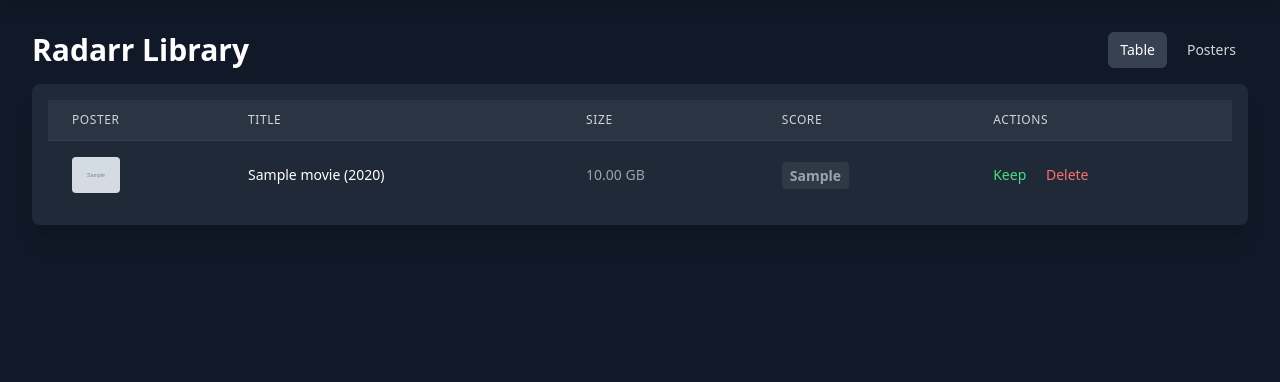
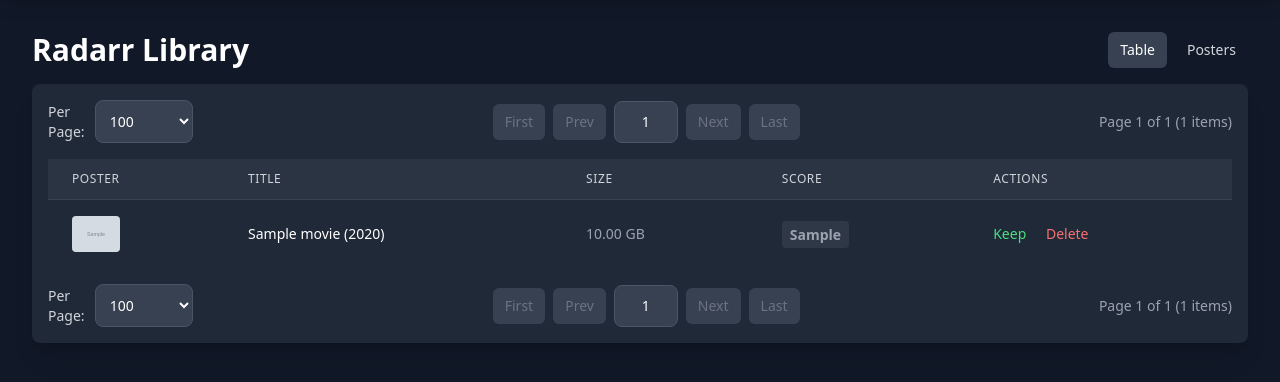
Before and after one commit to sagar4884/media-dashboard, a Flask app: page /radarr in a window 1280 px wide. Shown: the part 64-446 px from the top of the page. Run offline with Flask 3, Linux system fonts and the light colour scheme; tables that the repository leaves empty hold one stand-in row (values such as "Sample post"); grey boxes marked "Sample" are stand-in pictures; some libraries are stand-ins or nearby versions.

Commit message:
feat: full sync and pagination

```diff
--- a/app/routes.py
+++ b/app/routes.py
@@ -48,13 +48,17 @@ def dashboard():
 @current_app.route('/radarr')
 def radarr_page():
     view = request.args.get('view', 'table')
-    movies = Movie.query.order_by(Movie.title).all()
+    page = request.args.get('page', 1, type=int)
+    per_page = request.args.get('per_page', 100, type=int)
+    movies = Movie.query.order_by(Movie.title).paginate(page=page, per_page=per_page)
     return render_template('radarr.html', movies=movies, view=view)
 
 @current_app.route('/sonarr')
 def sonarr_page():
     view = request.args.get('view', 'table')
-    shows = Show.query.order_by(Show.title).all()
+    page = request.args.get('page', 1, type=int)
+    per_page = request.args.get('per_page', 100, type=int)
+    shows = Show.query.order_by(Show.title).paginate(page=page, per_page=per_page)
     return render_template('sonarr.html', shows=shows, view=view)
 
 @current_app.route('/tautulli')
--- /dev/null
+++ b/app/templates/pagination_controls.html
@@ -0,0 +1,18 @@
+<div class="flex items-center space-x-2">
+    <label for="per_page" class="text-sm font-medium text-gray-300">Per Page:</label>
+    <select id="per_page" name="per_page" onchange="window.location.href = this.value;" class="bg-gray-700 border border-gray-600 text-white text-sm rounded-lg focus:ring-blue-500 focus:border-blue-500 block w-full p-2.5">
+        {% for val in [50, 100, 250, 1000] %}
+            <option value="{{ url_for(request.endpoint, page=1, per_page=val, view=view) }}" {% if pagination.per_page == val %}selected{% endif %}>{{ val }}</option>
+        {% endfor %}
+    </select>
+</div>
+<div class="flex items-center space-x-2">
+    <a href="{{ url_for(request.endpoint, page=1, per_page=pagination.per_page, view=view) }}" class="px-3 py-2 rounded-md text-sm font-medium {% if not pagination.has_prev %}bg-gray-700 text-gray-500 cursor-not-allowed{% else %}bg-gray-600 text-white hover:bg-gray-500{% endif %}">First</a>
+    <a href="{{ url_for(request.endpoint, page=pagination.prev_num, per_page=pagination.per_page, view=view) }}" class="px-3 py-2 rounded-md text-sm font-medium {% if not pagination.has_prev %}bg-gray-700 text-gray-500 cursor-not-allowed{% else %}bg-gray-600 text-white hover:bg-gray-500{% endif %}">Prev</a>
+    <input type="text" value="{{ pagination.page }}" onchange="window.location.href = '{{ url_for(request.endpoint, per_page=pagination.per_page, view=view) }}&page=' + this.value;" class="w-16 bg-gray-700 border border-gray-600 text-white text-sm rounded-lg focus:ring-blue-500 focus:border-blue-500 block p-2.5 text-center">
+    <a href="{{ url_for(request.endpoint, page=pagination.next_num, per_page=pagination.per_page, view=view) }}" class="px-3 py-2 rounded-md text-sm font-medium {% if not pagination.has_next %}bg-gray-700 text-gray-500 cursor-not-allowed{% else %}bg-gray-600 text-white hover:bg-gray-500{% endif %}">Next</a>
+    <a href="{{ url_for(request.endpoint, page=pagination.pages, per_page=pagination.per_page, view=view) }}" class="px-3 py-2 rounded-md text-sm font-medium {% if not pagination.has_next %}bg-gray-700 text-gray-500 cursor-not-allowed{% else %}bg-gray-600 text-white hover:bg-gray-500{% endif %}">Last</a>
+</div>
+<div class="text-sm text-gray-400">
+    Page {{ pagination.page }} of {{ pagination.pages }} ({{ pagination.total }} items)
+</div>
--- a/app/templates/radarr.html
+++ b/app/templates/radarr.html
@@ -25,6 +25,10 @@
 
             {% if view == 'table' %}
             <div class="bg-gray-800 p-4 rounded-lg shadow-xl">
+                <div class="flex justify-between items-center mb-4">
+                    {% set pagination = movies %}
+                    {% include 'pagination_controls.html' %}
+                </div>
                  <table class="min-w-full divide-y divide-gray-700">
                     <thead class="bg-gray-700/50">
                         <tr>
@@ -36,7 +40,7 @@
                         </tr>
                     </thead>
                     <tbody class="bg-gray-800 divide-y divide-gray-700">
-                        {% for movie in movies %}
+                        {% for movie in movies.items %}
                         <tr class="group">
                             <td class="px-6 py-4 whitespace-nowrap relative">
                                 <img src="{{ url_for('static', filename=movie.local_poster_path) if movie.local_poster_path else 'https://placehold.co/50x75/111827/4b5563?text=N/A' }}" alt="{{ movie.title }} poster" class="w-12 h-auto rounded">
@@ -71,11 +75,19 @@
                         {% endfor %}
                     </tbody>
                 </table>
+                <div class="flex justify-between items-center mt-4">
+                    {% set pagination = movies %}
+                    {% include 'pagination_controls.html' %}
+                </div>
             </div>
             {% else %}
             <!-- Poster View -->
+            <div class="flex justify-between items-center mb-4">
+                {% set pagination = movies %}
+                {% include 'pagination_controls.html' %}
+            </div>
             <div class="grid grid-cols-1 sm:grid-cols-2 md:grid-cols-3 lg:grid-cols-4 xl:grid-cols-5 gap-6">
-                {% for movie in movies %}
+                {% for movie in movies.items %}
                 <div class="group bg-gray-800 rounded-lg shadow-lg overflow-hidden relative">
                     <img src="{{ url_for('static', filename=movie.local_poster_path) if movie.local_poster_path else 'https://placehold.co/500x750/111827/4b5563?text=No+Poster' }}" alt="{{ movie.title }} poster" class="w-full h-auto object-cover">
                     <!-- Hover Overlay -->
@@ -103,6 +115,10 @@
                 </div>
                 {% endfor %}
             </div>
+            <div class="flex justify-between items-center mt-4">
+                {% set pagination = movies %}
+                {% include 'pagination_controls.html' %}
+            </div>
             {% endif %}
         </main>
     </div>
```
Also changed, not shown: app/templates/sonarr.html (+18 -2 lines), CHANGELOG.md.
